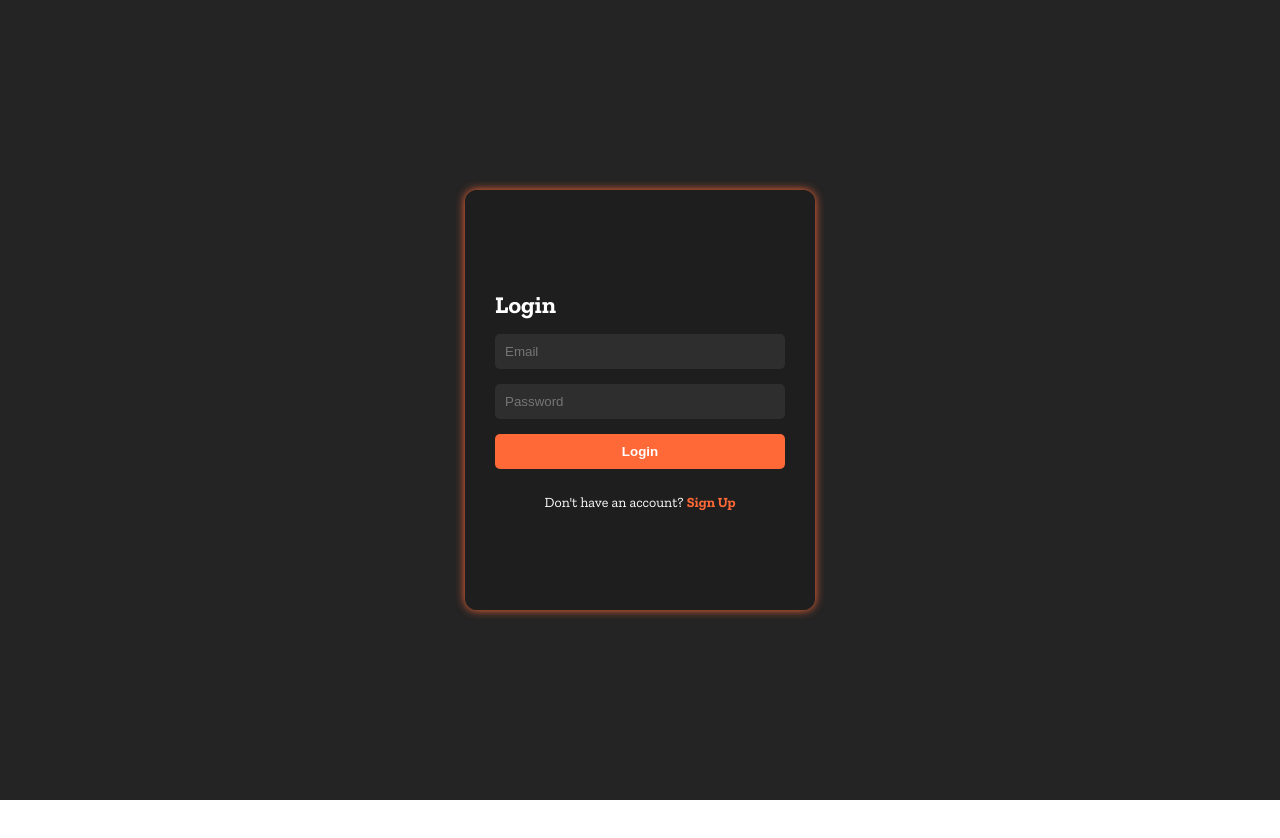
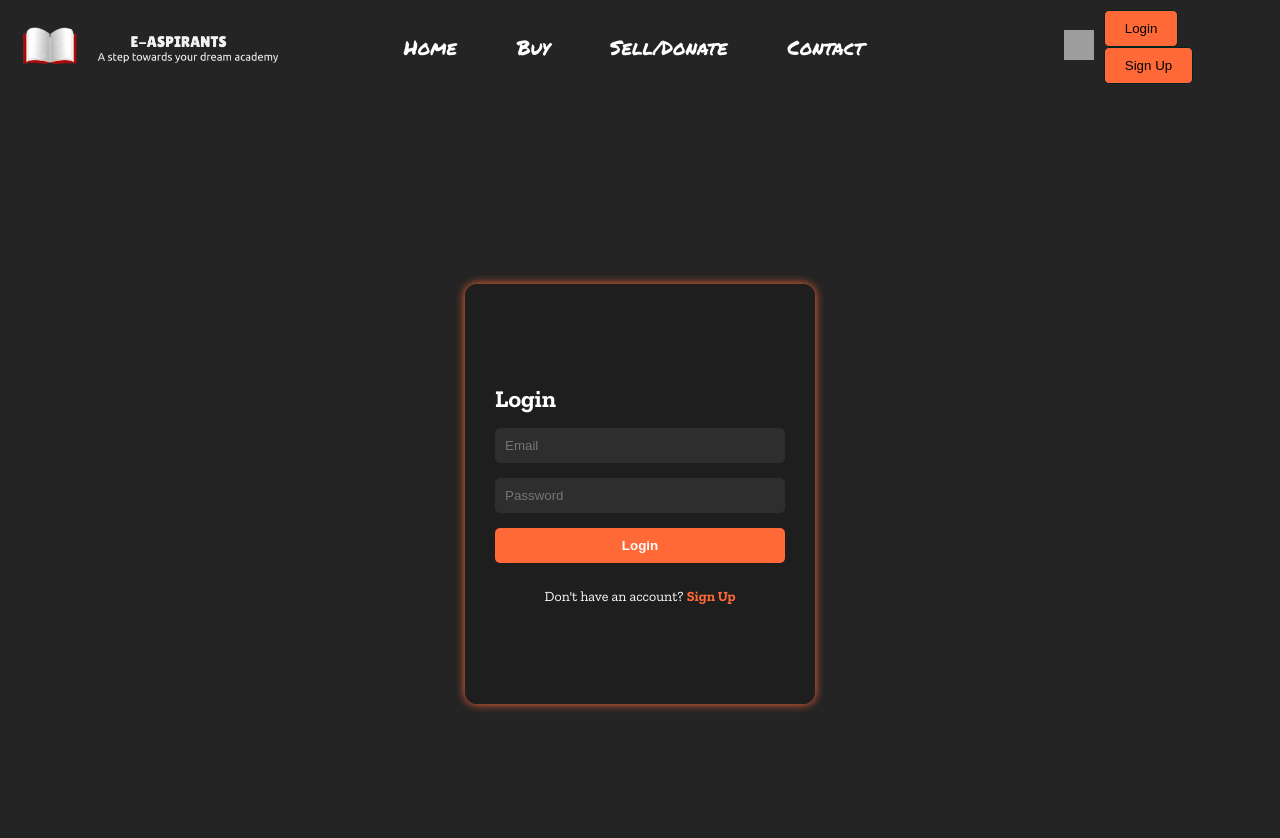
Before and after one commit to Prathik2004/e-aspirants, a React (Vite) app in the folder client/: page /auth in a window 1280 px wide. Shown: the top 838 px of the page. Before the commit the page ends 800 px from the top, so only its background shows below. Built offline with nearby package versions, Linux system fonts and the light colour scheme; grey boxes are pictures that could not be loaded.

Commit message:
Auth.jsx

```diff
--- a/client/package.json
+++ b/client/package.json
@@ -11,6 +11,7 @@
   },
   "dependencies": {
     "@motionone/utils": "^10.18.0",
+    "@splinetool/react-spline": "^4.0.0",
     "axios": "^1.9.0",
     "framer-motion": "^12.11.0",
     "react": "^19.1.0",
--- a/client/src/pages/Auth.jsx
+++ b/client/src/pages/Auth.jsx
@@ -1,5 +1,6 @@
 import React, { useState } from 'react';
 import './Auth.css';
+import Header from '../components/Header';
 
 const Auth = () => {
   const [isLogin, setIsLogin] = useState(true);
@@ -7,6 +8,8 @@ const Auth = () => {
   const toggleForm = () => setIsLogin(!isLogin);
 
   return (
+    <>
+    <Header />
     <div className="auth-container">
       <div className={`form-wrapper ${isLogin ? 'show-login' : 'show-signup'}`}>
         <div className="form login-form">
@@ -34,6 +37,7 @@ const Auth = () => {
         </div>
       </div>
     </div>
+    </>
   );
 };
 
--- a/client/src/pages/Home.jsx
+++ b/client/src/pages/Home.jsx
@@ -38,6 +38,7 @@ const Home = () => {
           <div className="Home-main slide">
             <img src={Defence} alt="" className="Home-main-img1" width={600} height={200} ref={imgRef} />
             <div className="Home-main-text">
+
               <h2>We live by <span>chance</span>, we love by <span>choice</span>, <br />we kill by <span>profession</span>.</h2>
               <h3> - Indian Army</h3>
             </div>
```
Also changed, not shown: 1 other file (tests, documents, lock files or other folders).
